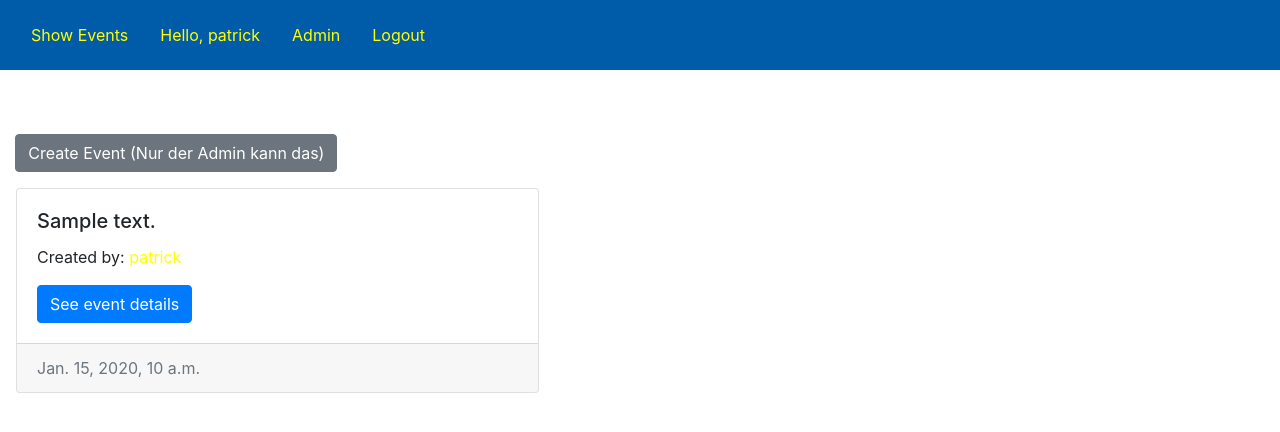
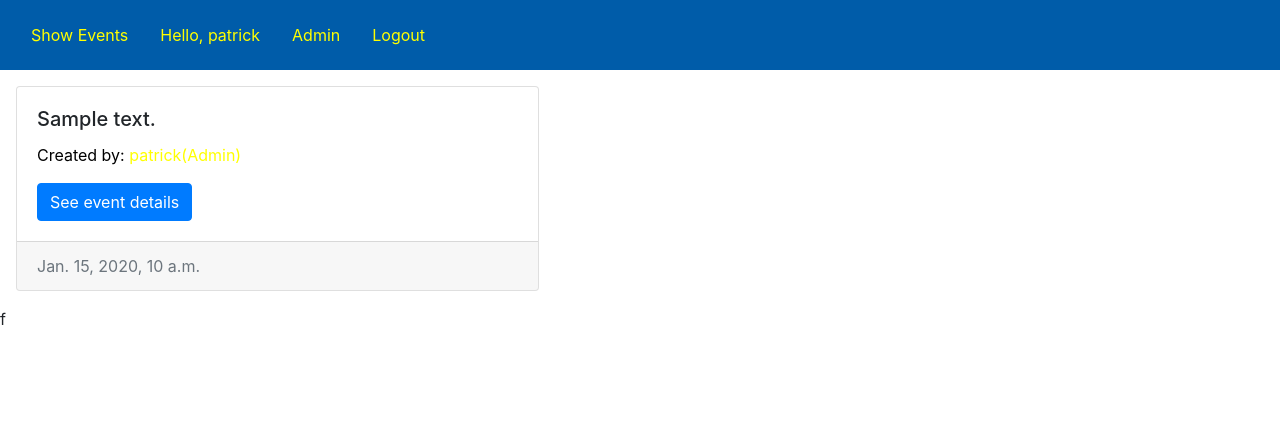
Before and after one commit to patibo/CoronaTracking, a Django app: page / in a window 1280 px wide. Shown: the top 432 px of the page. Run offline with Django 3.2, Linux system fonts and the light colour scheme; a user stored in the database is signed in; data comes from the database, SQL or seed files in the repository; tables that the repository leaves empty hold one stand-in row (values such as "Sample post"); some libraries are stand-ins or nearby versions.

Commit message:
corona trackin website

```diff
--- a/django/python corona tracking website/app/templates/base.html
+++ b/django/python corona tracking website/app/templates/base.html
@@ -18,6 +18,6 @@
     {% block content %}
     {% endblock %}
   </body>
-    {% block js %}
+    {% block js %}f
     {% endblock %}
 </html>
--- a/django/python corona tracking website/app/templates/index.html
+++ b/django/python corona tracking website/app/templates/index.html
@@ -4,8 +4,10 @@
 
 {% block content %}
   {% if user.is_authenticated %}
+<!--
     <a class="btn btn-secondary" style="margin-left:1.2%;margin-top:5%;" href="{% url 'post_create' %}">
       Create Event (Nur der Admin kann das)
+       -->
     </a>
   {% endif %}
 
@@ -15,7 +17,7 @@
         <div class="card">
           <div class="card-body">
             <h5 class="card-title">{{ post.text }}</h5>
-            <p class="card-text">Created by: <a href="{% url 'user_profile' post.created_by.id %}">{{ post.created_by.username }}</a></p>
+            <p  style="color:black"; class="card-text">Created by: <a href="{% url 'user_profile' post.created_by.id %}">{{ post.created_by.username }}(Admin)</a></p>
             <a href="{% url 'post_detail' post.id %}" class="btn btn-primary">See event details</a>
           </div>
           <div class="card-footer text-muted">
```
